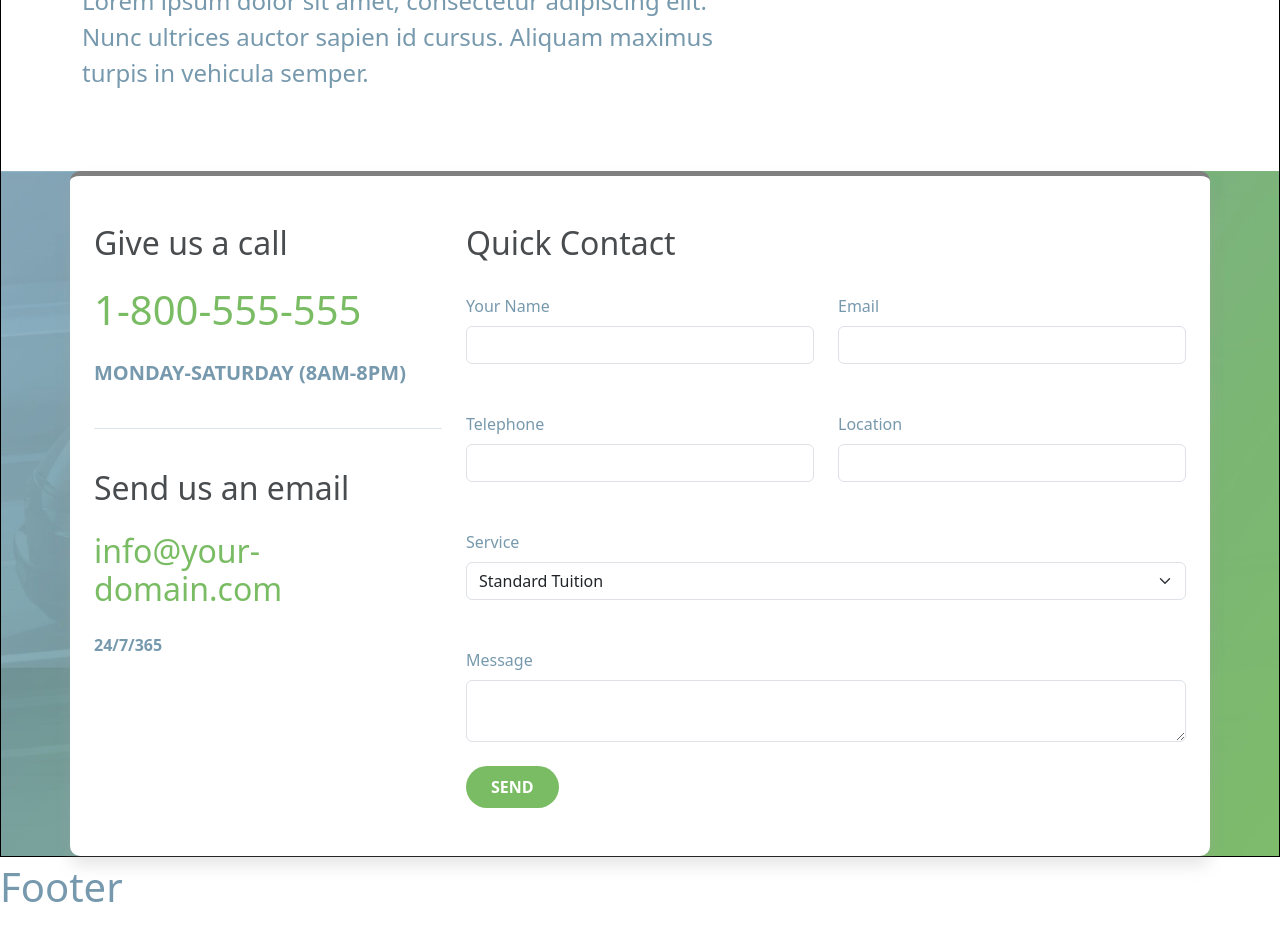
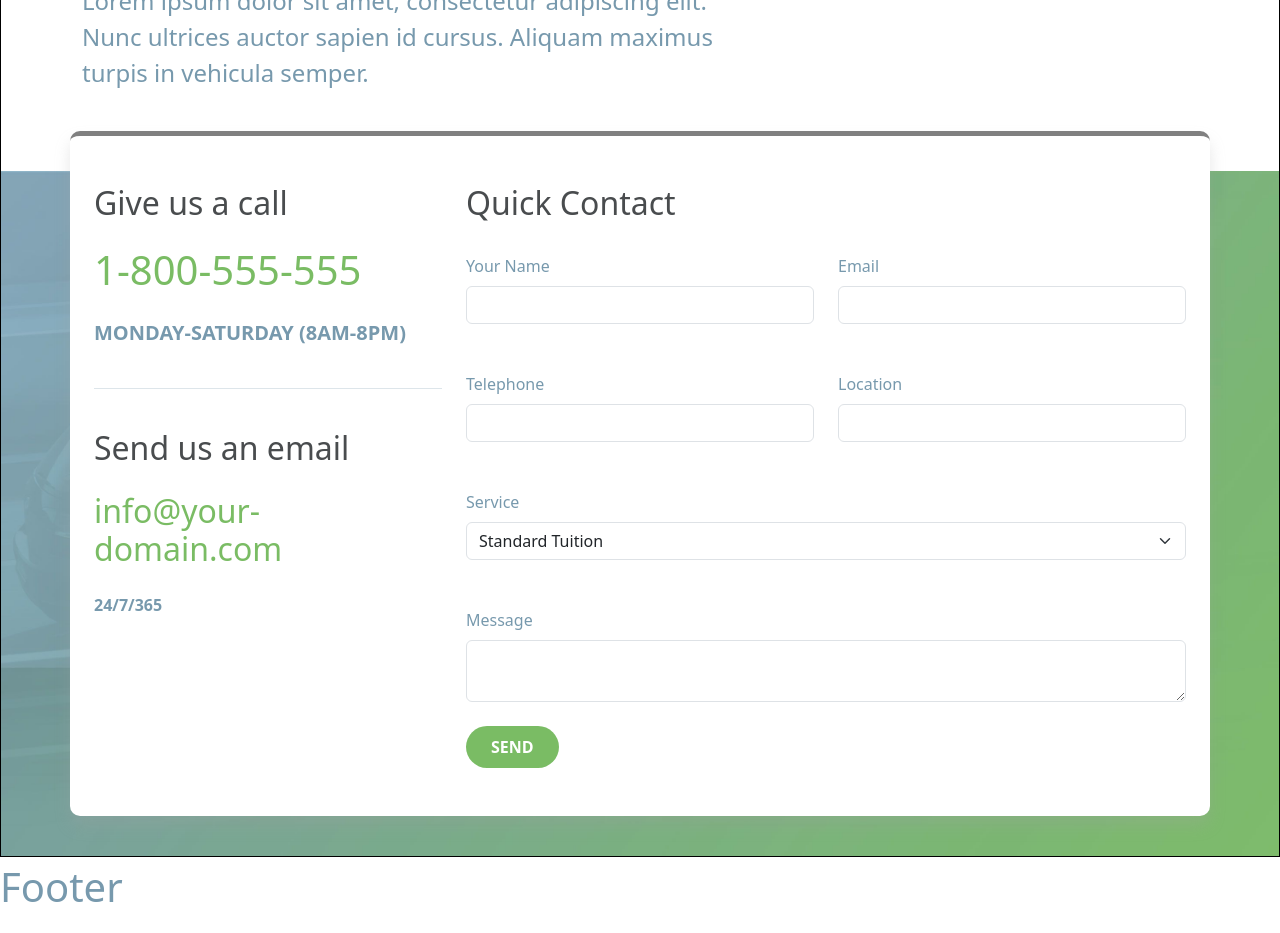
Before and after one commit to MiriamPecora/proj-html-vuejs, a Vue app: page /book-now in a window 1280 px wide. Shown: the part 580-1513 px from the top of the page. Built offline with nearby package versions, Linux system fonts and the light colour scheme.

Commit message:
[FIX] Fixed child to make it go outside parent div

```diff
--- a/src/pages/PageForm.vue
+++ b/src/pages/PageForm.vue
@@ -46,7 +46,7 @@ export default {
 
         <div id="quick_contact">
 
-            <div class="container-lg h-100 d-flex flex-column py-5 team-10-card">
+            <div class="container-lg h-100 d-flex flex-column py-5 team-10-card position-relative">
                 <div class="row mx-auto">
 
                     <div id="form_left_side" class="col-4">
@@ -125,6 +125,7 @@ export default {
 
     .team-10-card{
         border-top: 5px solid grey;
+        top: -40px
     }
 
     // TEXT
```
